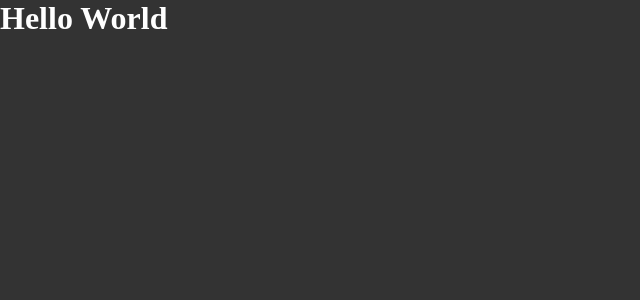
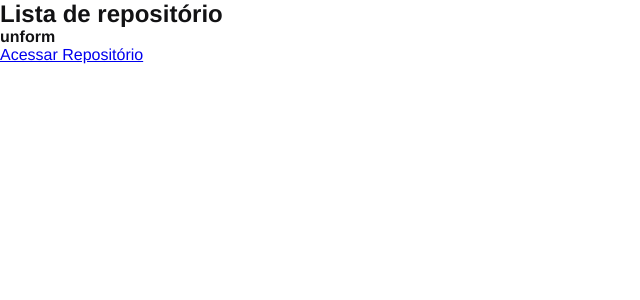
Before and after one commit to patrickzequiel/Ignite-Rocketseat, a React app in the folder 01-github-explorer/: page / in a window 1280 px wide. Shown: the top 300 px of the page, without its empty margins (0-640 px from the left). Built offline with nearby package versions, Linux system fonts and the light colour scheme.

Commit message:
Propriedades no React

```diff
--- a/01-github-explorer/src/App.jsx
+++ b/01-github-explorer/src/App.jsx
@@ -1,5 +1,6 @@
+import { RepositoryList } from './components/RepositoryList'
 import './styles/global.scss'
 
 export function App() {
-    return <h1>Hello World</h1>
+    return <RepositoryList />
 }
--- /dev/null
+++ b/01-github-explorer/src/components/RepositoryItem.jsx
@@ -0,0 +1,11 @@
+export function RepositoryItem(props) {
+    return(
+        <li>
+        <strong>{props.repository.name ?? 'Default'}</strong>
+        <p>{props.repository.description}</p>
+        <a href={props.repository.link}>
+            Acessar Repositório
+        </a>
+    </li>
+    )
+}
--- /dev/null
+++ b/01-github-explorer/src/components/RepositoryList.jsx
@@ -0,0 +1,19 @@
+import { RepositoryItem } from "./RepositoryItem";
+
+const repository = {
+    name: 'unform',
+    descrption: 'Forms in React',
+    link: 'https://gihub.com/unform/unform'
+}
+
+export function RepositoryList() {
+    return (
+        <section className='repository-List'>
+            <h1>Lista de repositório</h1>
+
+            <ul>
+                <RepositoryItem repository={repository} />
+            </ul>
+        </section>
+    )
+}
--- a/01-github-explorer/src/styles/global.scss
+++ b/01-github-explorer/src/styles/global.scss
@@ -5,7 +5,6 @@
 }
 
 body {
-    font: Arial, Helvetica, sans-serif;
-    background: #333;
-    color: #fff;
+    font: 16px "Helvetica Neue", Arial, sans-serif;
+    color: #121214
 }
```
